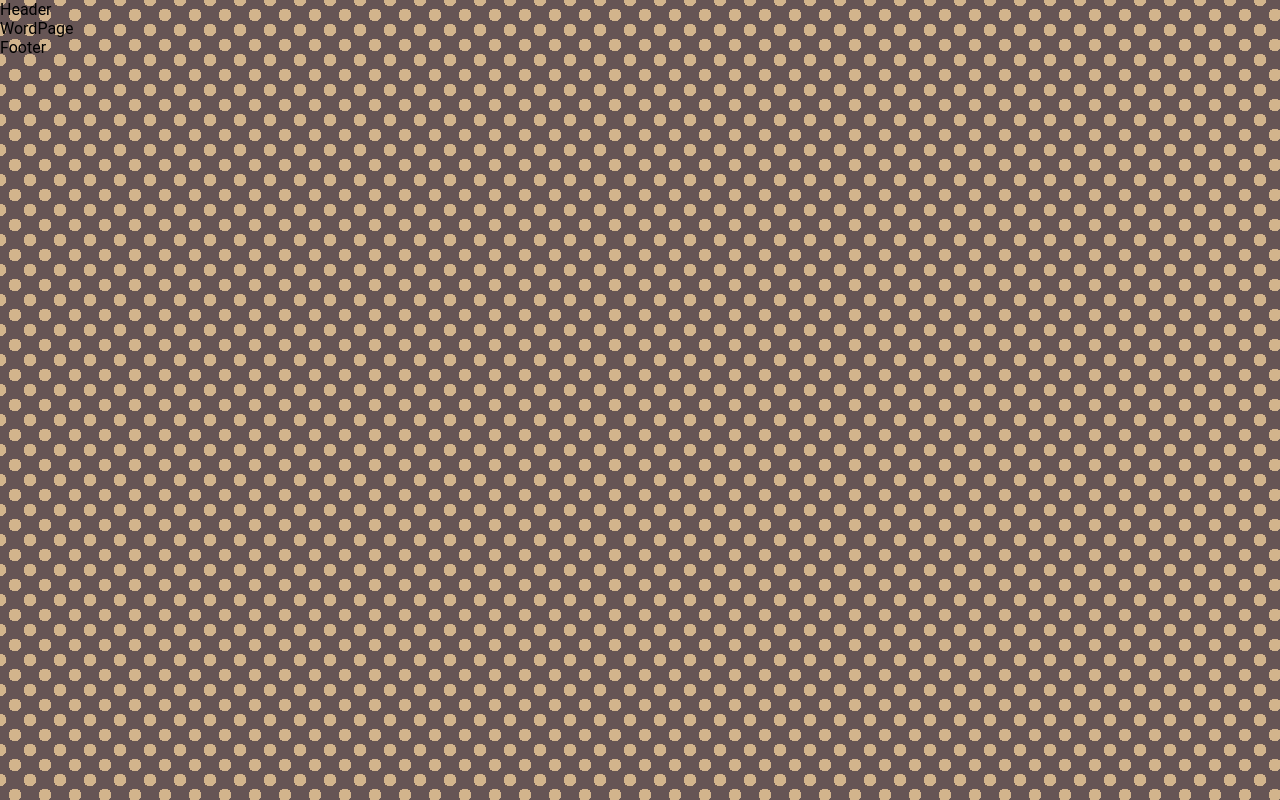
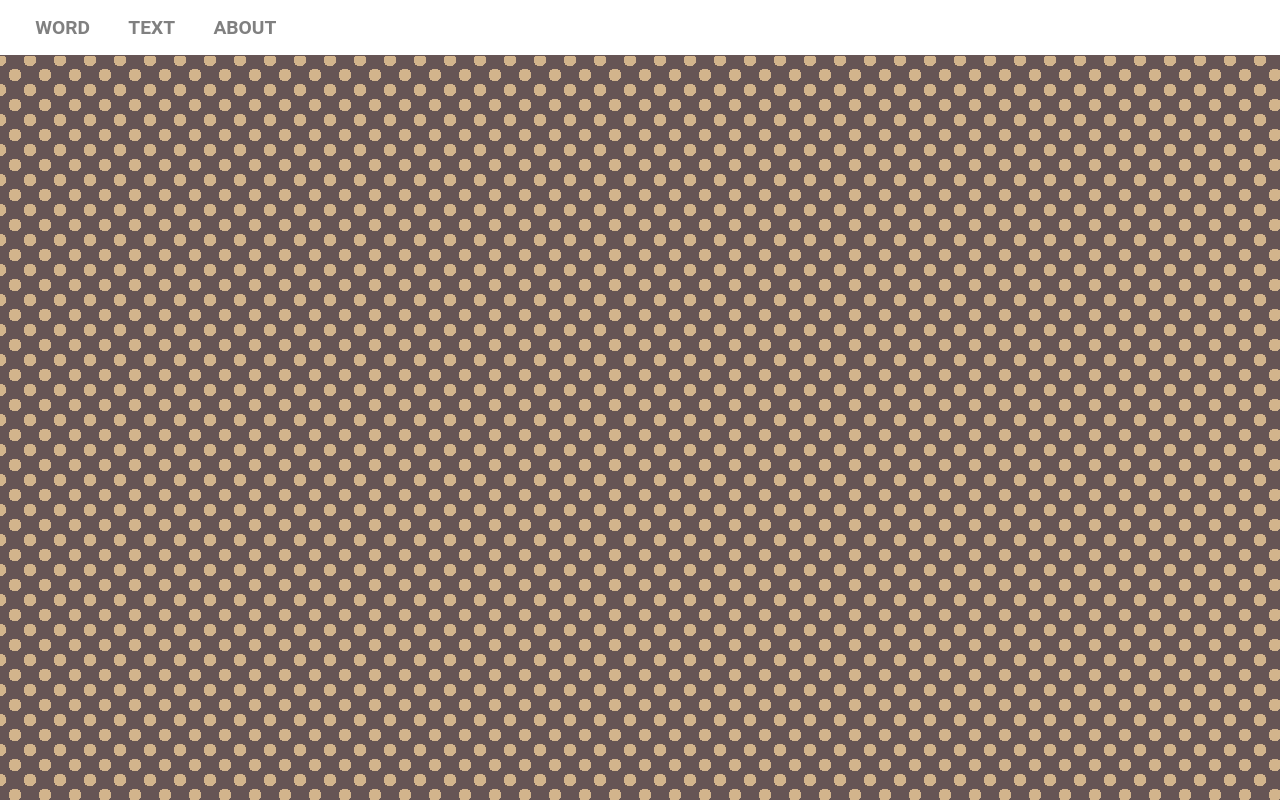
Before and after one commit to AlexanderSUS/dictionary-storage-client, a React app: page / in a window 1280 px wide. Built offline with nearby package versions, Linux system fonts and the light colour scheme.

Commit message:
feat: add links and style to header

```diff
--- /dev/null
+++ b/src/app/Header/Header.module.scss
@@ -0,0 +1,19 @@
+@import 'src';
+
+.header {
+  position: fixed;
+  left: 0;
+  top: 0;
+
+  width: 100%;
+  border-bottom: 1px solid $color-background-dark;
+}
+
+.navList {
+  display: flex;
+  width: 100%;
+
+  margin: 0;
+  padding: $header-nav-list-padding;
+  background-color: white;
+}
--- a/src/app/Header/Header.tsx
+++ b/src/app/Header/Header.tsx
@@ -1,7 +1,18 @@
 import React from 'react';
+import HeaderNavLink from 'components/HeaderNavLink/HeaderNavLink';
+import { ABOUT_ROUTE, TEXT_ROUTE, WORD_ROUTE } from 'const/routes';
+import styles from './Header.module.scss';
 
 const Header = () => (
-  <header>Header</header>
+  <header className={styles.header}>
+    <nav>
+      <ul className={styles.navList}>
+        <li><HeaderNavLink to={WORD_ROUTE}>{WORD_ROUTE}</HeaderNavLink></li>
+        <li><HeaderNavLink to={TEXT_ROUTE}>{TEXT_ROUTE}</HeaderNavLink></li>
+        <li><HeaderNavLink to={ABOUT_ROUTE}>{ABOUT_ROUTE}</HeaderNavLink></li>
+      </ul>
+    </nav>
+  </header>
 );
 
 export default Header;
--- /dev/null
+++ b/src/components/HeaderNavLink/HeaderNavLink.module.scss
@@ -0,0 +1,17 @@
+@import 'src';
+
+.link {
+  padding: 0.5em 1em;
+
+  text-transform: uppercase;
+  color: $text-color-light;
+  font-weight: bold;
+  font-size: $header-nav-link-font-size;
+
+  cursor: pointer;
+
+
+  &:hover {
+    color: $body-background-color;
+  }
+}
--- /dev/null
+++ b/src/components/HeaderNavLink/HeaderNavLink.tsx
@@ -0,0 +1,28 @@
+import React from 'react';
+import { NavLink } from 'react-router-dom';
+
+import styles from './HeaderNavLink.module.scss';
+
+type Props = {
+  to: string;
+  children: string | JSX.Element;
+};
+
+const HeaderNavLink: React.FC<Props> = ({ to, children }) => {
+  const activeStyle = {
+    color: '#9900FF',
+  };
+
+  return (
+    <NavLink
+      className={styles.link}
+      style={({ isActive }) => (isActive ? activeStyle : undefined)}
+      to={to}
+    >
+      {children}
+    </NavLink>
+
+  );
+};
+
+export default HeaderNavLink;
```
